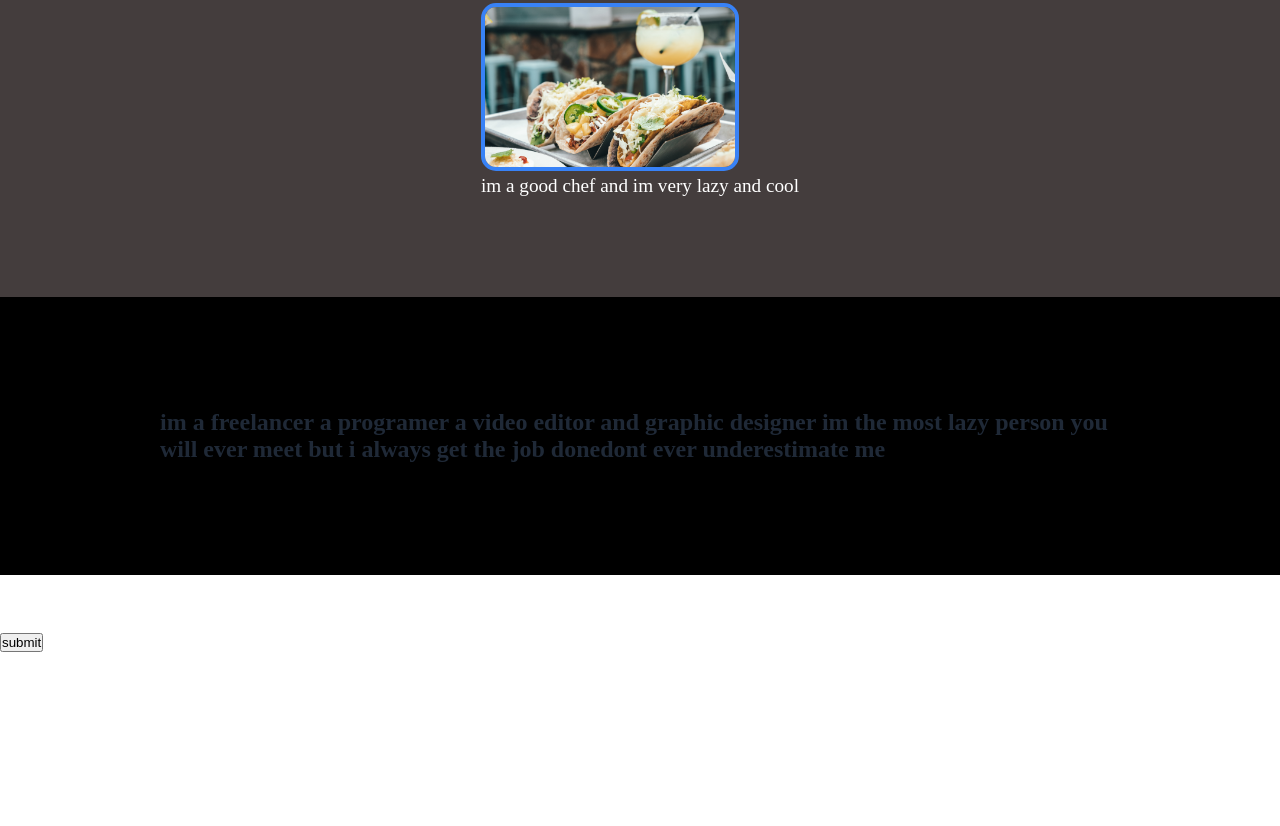
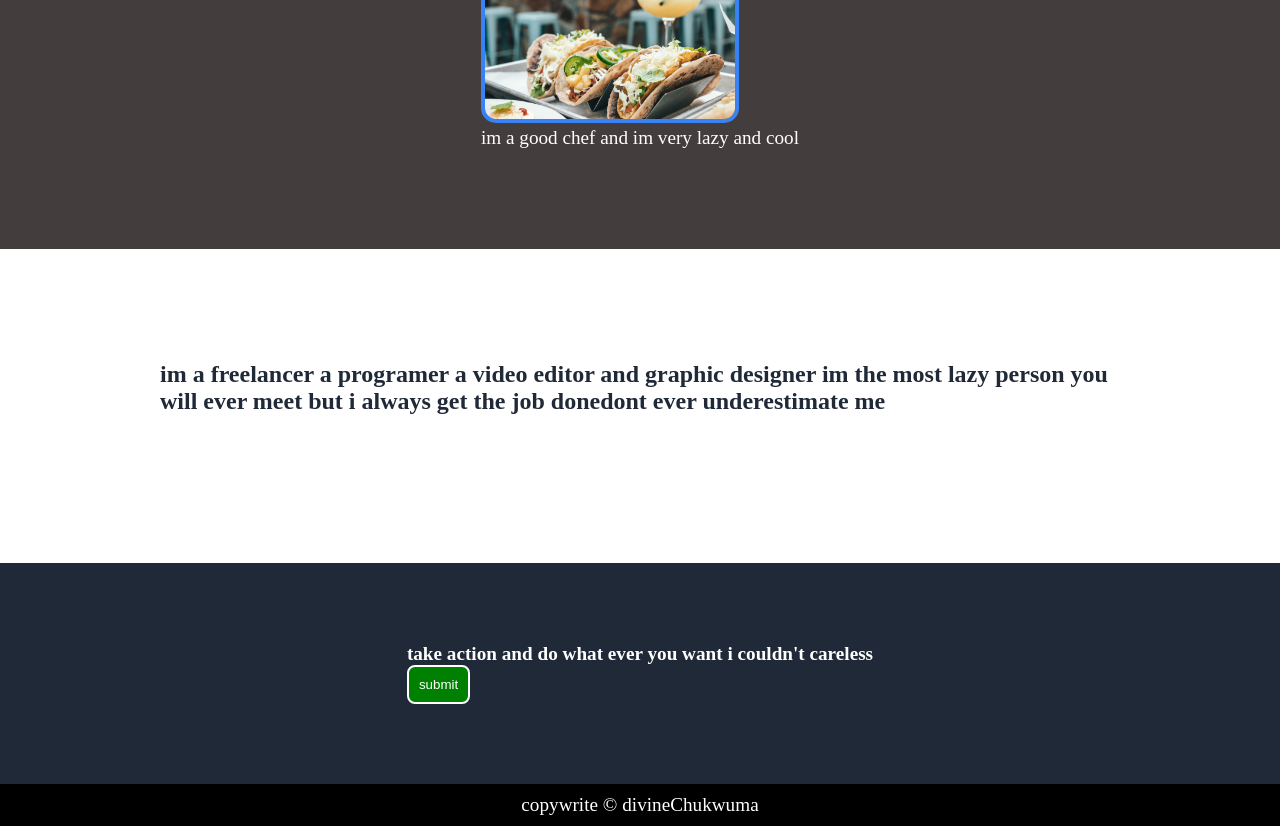
Before and after one commit to Divinechukwuma/group_landing_page, a plain HTML site: page index.html in a window 1280 px wide. Shown: the part 713-1539 px from the top of the page. Before the commit the page ends 1423 px from the top, so only its background shows below. Drawn offline with Linux system fonts and the light colour scheme.

Commit message:
im too awesome

```diff
--- a/index.html
+++ b/index.html
@@ -92,7 +92,7 @@
             <button>submit</button>
         </form>
 
-    </section><br><br>
+    </section>
 
     <footer>
 
--- a/style.css
+++ b/style.css
@@ -9,9 +9,9 @@
     justify-content:center;
     flex-wrap: wrap;
     gap: 2em;
-    background-color: rgb(49, 49, 68);
+    background-color:black;
     padding: 15px;
-
+    position:fixed;
 }
 
 .name{
@@ -94,7 +94,7 @@ p{
     display: flex;
     flex-direction: column;
     justify-content:center;
-    background-color: black;
+    background-color: white;
     padding: 7em 10em;
 }
 
@@ -104,3 +104,30 @@ p{
     font-size: 24px;
     color: #1f2937;
 }
+
+.contact{
+    display:flex;
+    justify-content: center;
+    align-items: center;
+    padding: 5em 10em;
+    background-color: #1f2937;
+}
+
+.contact button{
+    border:2px solid white;
+    padding: 10px;
+    background-color: green;
+    color: white;
+    border-radius: 8px;
+
+}
+
+
+footer{
+    background-color:black;
+    color: #fff;
+    display: flex;
+    justify-content: center;
+    align-items: center;
+    padding:10px ;
+}
```
